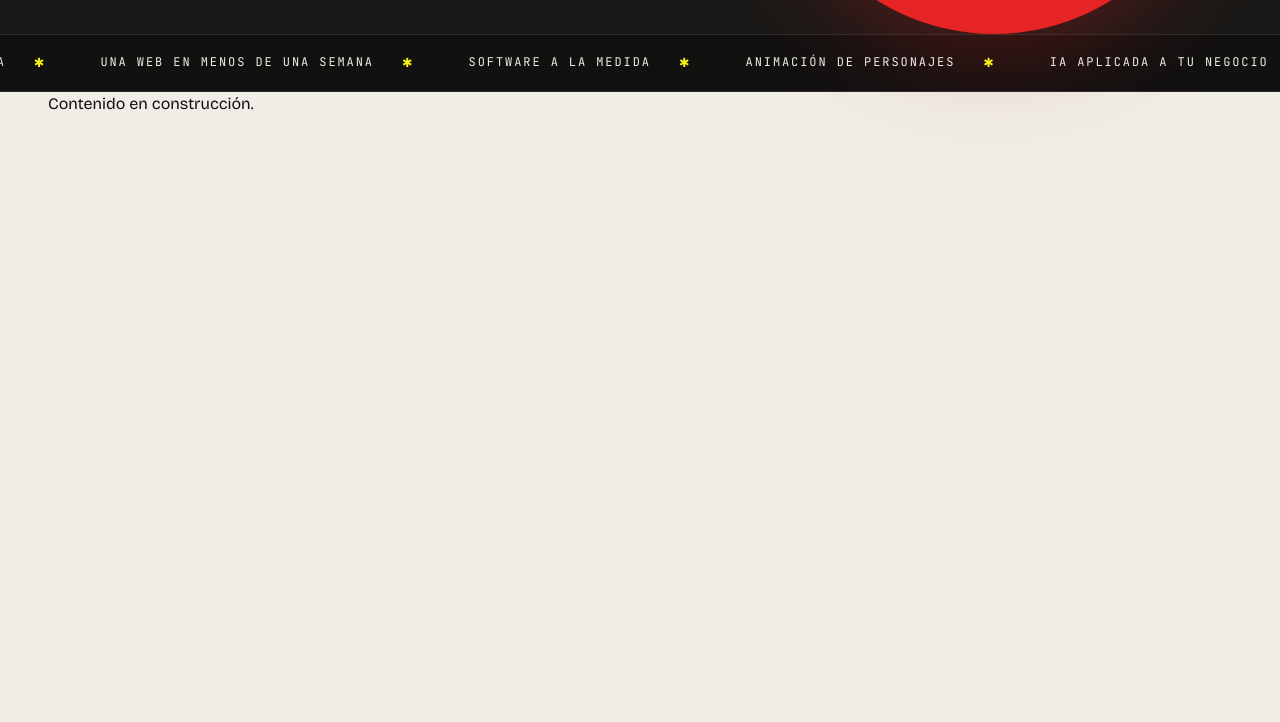
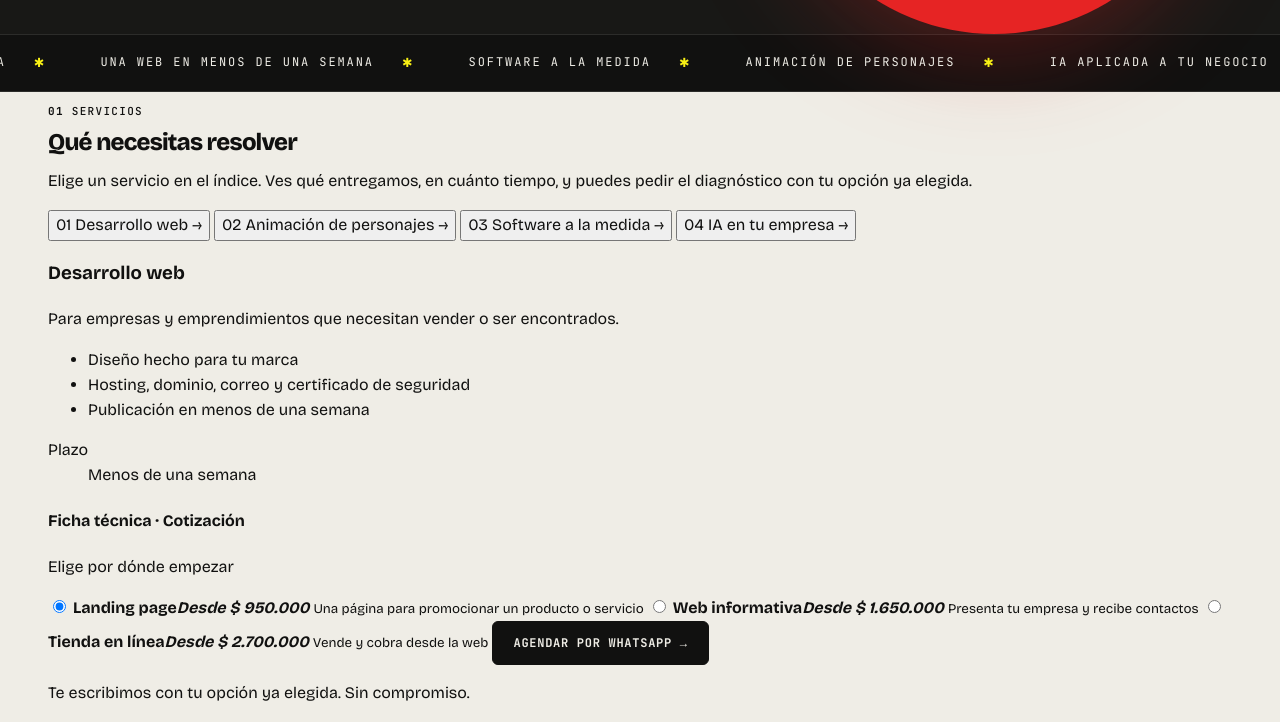
Before and after one commit to ingenerico/web-ingenerico, a website built with Vite: page index.html in a window 1280 px wide. Shown: the part 475-1197 px from the top of the page. Before the commit the page ends 800 px from the top, so only its background shows below. Built offline with nearby package versions, Linux system fonts and the light colour scheme.

Commit message:
Maqueta seccion de servicios en HTML

```diff
--- a/index.html
+++ b/index.html
@@ -80,8 +80,97 @@
       </div>
     </div>
 
-    <main>
-      <p class="wrap">Contenido en construcción.</p>
+    <main class="wrap">
+      <section class="section" id="servicios">
+        <div class="sec-head">
+          <div class="sec-head-title">
+            <p class="sec-tag mono"><b>01</b> Servicios <span class="bar"></span></p>
+            <h2 class="display large">Qué necesitas resolver</h2>
+          </div>
+          <p class="sec-lede">
+            Elige un servicio en el índice. Ves qué entregamos, en cuánto
+            tiempo, y puedes pedir el diagnóstico con tu opción ya elegida.
+          </p>
+        </div>
+
+        <div class="servicios">
+          <div class="index" role="tablist" aria-label="Servicios">
+            <button class="tab" role="tab" aria-selected="true">
+              <span class="num">01</span>
+              <span class="name">Desarrollo web</span>
+              <span class="arrow" aria-hidden="true">→</span>
+            </button>
+            <button class="tab" role="tab" aria-selected="false" tabindex="-1">
+              <span class="num">02</span>
+              <span class="name">Animación de personajes</span>
+              <span class="arrow" aria-hidden="true">→</span>
+            </button>
+            <button class="tab" role="tab" aria-selected="false" tabindex="-1">
+              <span class="num">03</span>
+              <span class="name">Software a la medida</span>
+              <span class="arrow" aria-hidden="true">→</span>
+            </button>
+            <button class="tab" role="tab" aria-selected="false" tabindex="-1">
+              <span class="num">04</span>
+              <span class="name">IA en tu empresa</span>
+              <span class="arrow" aria-hidden="true">→</span>
+            </button>
+          </div>
+
+          <div class="panel" id="cotizar" role="tabpanel" aria-live="polite">
+            <div class="info">
+              <h3>Desarrollo web</h3>
+              <p class="para">
+                Para empresas y emprendimientos que necesitan vender o ser
+                encontrados.
+              </p>
+              <ul class="ent">
+                <li>Diseño hecho para tu marca</li>
+                <li>Hosting, dominio, correo y certificado de seguridad</li>
+                <li>Publicación en menos de una semana</li>
+              </ul>
+              <dl class="plazo">
+                <dt>Plazo</dt>
+                <dd>Menos de una semana</dd>
+              </dl>
+            </div>
+
+            <div class="spec">
+              <h4>Ficha técnica · Cotización</h4>
+              <p class="title">Elige por dónde empezar</p>
+              <label class="opt">
+                <input type="radio" name="plan-web" value="0" checked />
+                <span>
+                  <b>Landing page<em>Desde $ 950.000</em></b>
+                  <small>Una página para promocionar un producto o servicio</small>
+                </span>
+              </label>
+              <label class="opt">
+                <input type="radio" name="plan-web" value="1" />
+                <span>
+                  <b>Web informativa<em>Desde $ 1.650.000</em></b>
+                  <small>Presenta tu empresa y recibe contactos</small>
+                </span>
+              </label>
+              <label class="opt">
+                <input type="radio" name="plan-web" value="2" />
+                <span>
+                  <b>Tienda en línea<em>Desde $ 2.700.000</em></b>
+                  <small>Vende y cobra desde la web</small>
+                </span>
+              </label>
+              <a
+                class="btn full"
+                href="https://wa.me/573175819723?text=Hola%20Ingenerico%2C%20quiero%20un%20diagn%C3%B3stico%20de%20Desarrollo%20web%3A%20Landing%20page%20(desde%20%24%20950.000)."
+                >Agendar por WhatsApp →</a
+              >
+              <p class="note">
+                Te escribimos con tu opción ya elegida. Sin compromiso.
+              </p>
+            </div>
+          </div>
+        </div>
+      </section>
     </main>
 
     <script type="module" src="/src/main.ts"></script>
```
